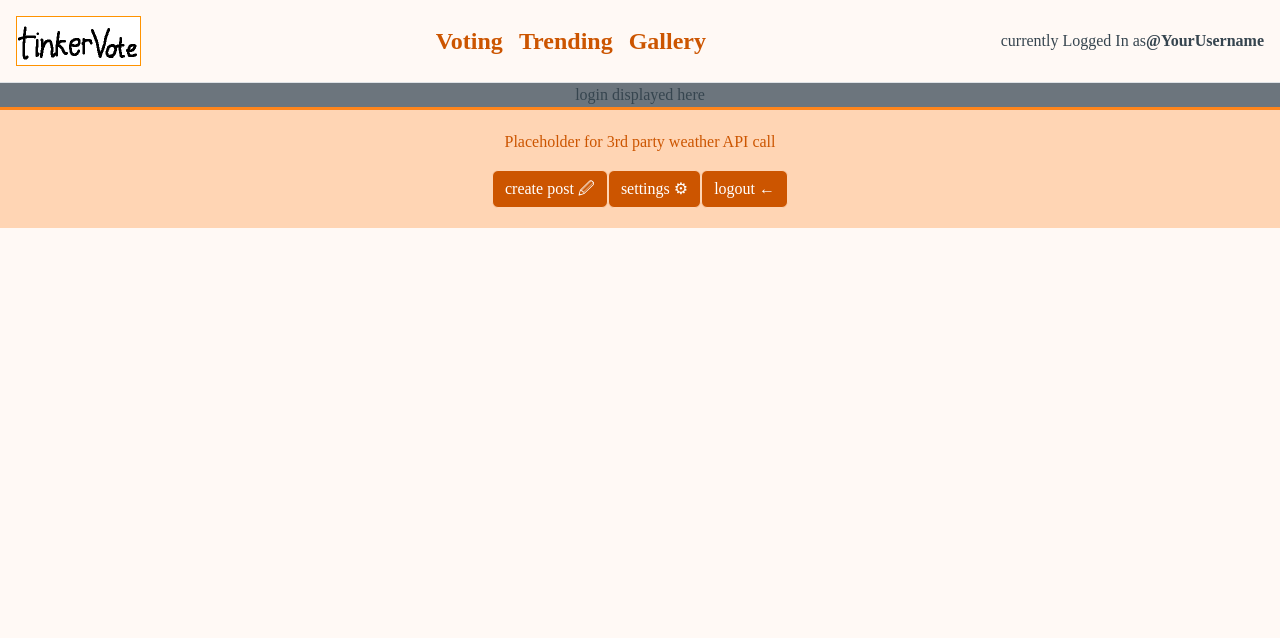
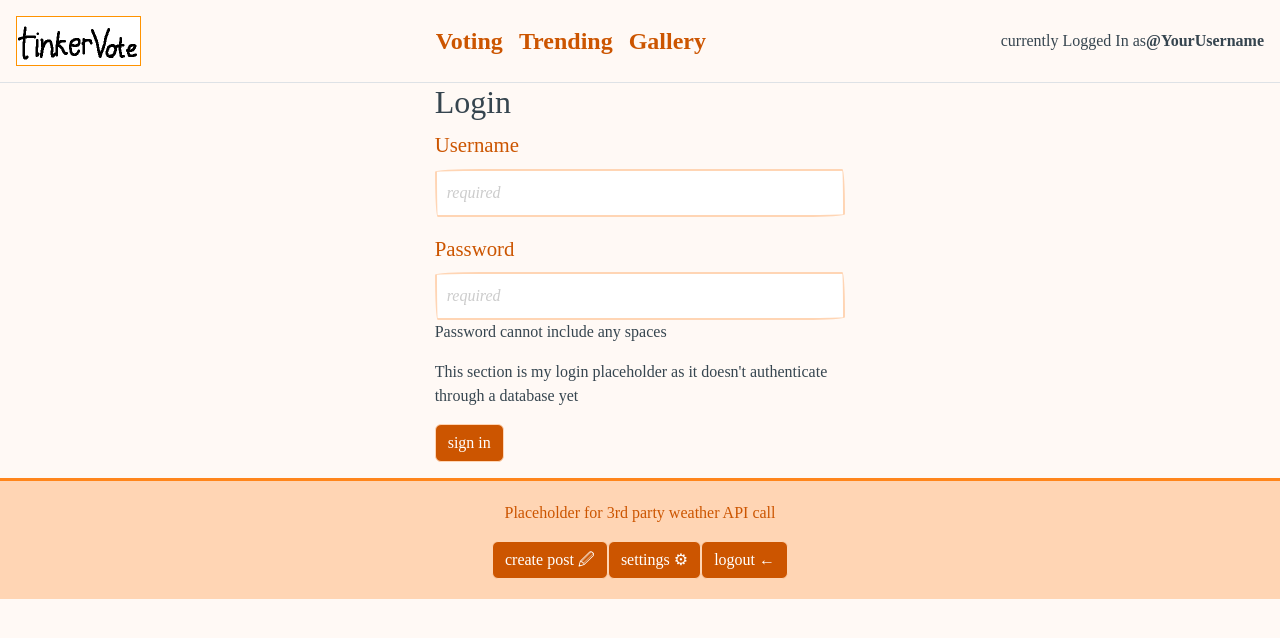
Before and after one commit to jonasbarzee/build-showcase, a React (Vite) app: page / in a window 1280 px wide. Shown: the top 638 px of the page. Built offline with nearby package versions, Linux system fonts and the light colour scheme; a web font is replaced by a local one.

Commit message:
fix typo, build out login.jsx

```diff
--- a/src/gallery/gallery.jsx
+++ b/src/gallery/gallery.jsx
@@ -4,7 +4,7 @@ export function Gallery() {
     return (
         <main className="flex-grow-1">
             <section>
-                <div className="continer">
+                <div className="container">
                     <div className="row justify-content-center">
                         <div className="col-md-6 col-lg-4">
 
--- a/src/login/login.jsx
+++ b/src/login/login.jsx
@@ -1,9 +1,40 @@
 import React from 'react';
 
 export function Login() {
-  return (
-    <main className="container-fluid bg-secondary text-center">
-      <div>login displayed here</div>
-    </main>
-  );
+    return (
+        <main>
+            <section>
+                {/* <!--Username and password input boxes--> */}
+                <form action={() => alert("You are now logged in")}>
+                    <fieldset>
+                        <div className="continer">
+                            <div className="row justify-content-center">
+                                <div className="col-md-6 col-lg-4">
+                                    <h2>Login</h2>
+                                    <div className="mb-3">
+                                        {/* <!-- Includes validation--> */}
+                                        <label for="username" className="form-label">Username</label>
+                                        <input type="text" id="username" name="username" autocomplete="username" placeholder="required"
+                                            required className="form-control" />
+                                    </div>
+
+                                    <div className="mb-3">
+                                        <label for="password" className="form-label">Password</label>
+                                        <input type="password" id="password" name="password" required pattern="[^\s]+"
+                                            placeholder="required" aria-describedby="hint" autocomplete="current-password" className="form-control" />
+                                        <p id="hint">Password cannot include any spaces</p>
+                                        <p>This section is my login placeholder as it doesn't authenticate through a database yet
+                                        </p>
+                                        <button type="submit" className="btn btn-primary"> sign in </button>
+                                    </div>
+                                </div>
+                            </div>
+                        </div>
+                    </fieldset>
+
+                    {/* <!-- Submit form with POST method and enctype="multipart/form-data" to send file contents. --> */}
+                </form>
+            </section>
+        </main>
+    );
 }
--- a/src/trending/trending.jsx
+++ b/src/trending/trending.jsx
@@ -4,7 +4,7 @@ export function Trending() {
     return (
         <main className="flex-grow-1">
             <section>
-                <div className="continer">
+                <div className="container">
                     <div className="row justify-content-center">
                         <div className="col-md-6 col-lg-4">
 
--- a/src/voting/voting.jsx
+++ b/src/voting/voting.jsx
@@ -4,7 +4,7 @@ export function Voting() {
   return (
     <main className="flex-grow-1">
         <section>
-            <div className="continer">
+            <div className="container">
                 <div className="row justify-content-center">
                     <div className="col-md-6 col-lg-4">
                         <div>
```
